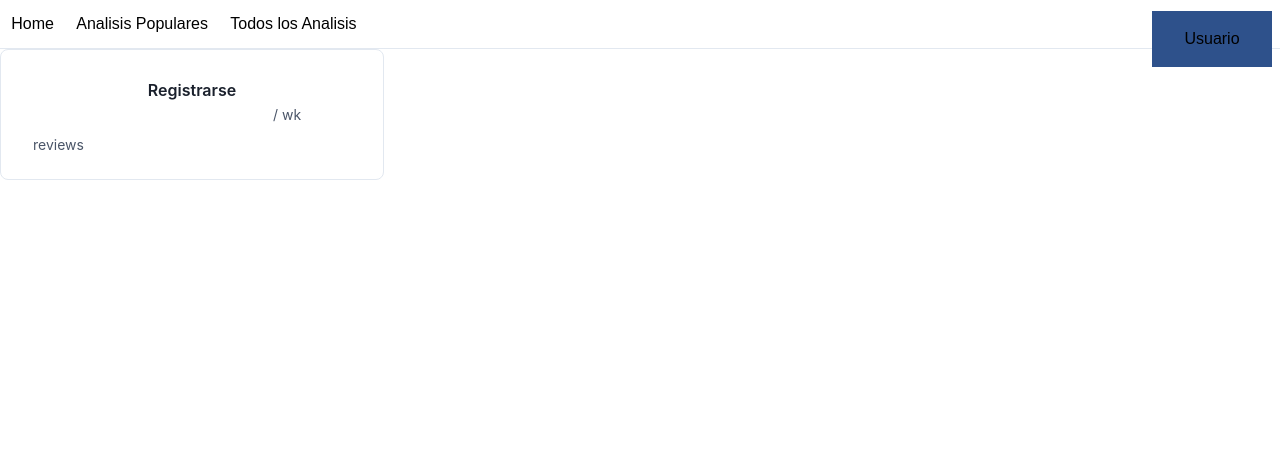
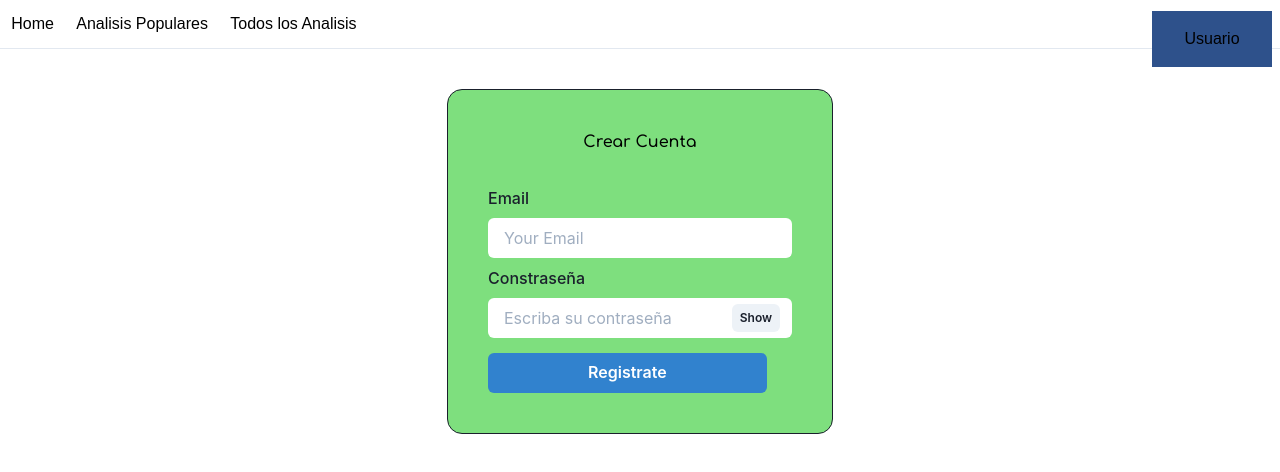
Before and after one commit to faxio/gestorDeNoticias, a React (Create React App) app in the folder frontend/: page /register in a window 1280 px wide. Shown: the top 472 px of the page. Built offline with nearby package versions, Linux system fonts and the light colour scheme.

Commit message:
register

```diff
--- a/frontend/public/index.html
+++ b/frontend/public/index.html
@@ -9,7 +9,9 @@
       name="description"
       content="Web site created using create-react-app"
     />
-    <link rel="apple-touch-icon" href="%PUBLIC_URL%/logo192.png" />
+    <link rel="preconnect" href="https://fonts.googleapis.com">
+    <link rel="preconnect" href="https://fonts.gstatic.com" crossorigin>
+    <link href="https://fonts.googleapis.com/css2?family=Comfortaa:wght@600;700&display=swap" rel="stylesheet">
     <!--
       manifest.json provides metadata used when your web app is installed on a
       user's mobile device or desktop. See https://developers.google.com/web/fundamentals/web-app-manifest/
--- a/frontend/src/index.css
+++ b/frontend/src/index.css
@@ -90,3 +90,15 @@
   border: none;
   width: 120px;
 }
+.forms{
+  background-color: rgb(126, 223, 126);
+  border-color: blue;
+  border: solid 1px;
+  border-radius: 15px;
+  text-transform: capitalize;
+}
+.textoP{
+  padding-bottom: 1.5em;
+  color: black;
+  font-family: 'Comfortaa', cursive;
+}
--- a/frontend/src/index.js
+++ b/frontend/src/index.js
@@ -2,7 +2,7 @@ import React from 'react';
 import ReactDOM from 'react-dom';
 import './index.css';
 import App from './App';
-import { ChakraProvider } from "@chakra-ui/react"
+
 
 ReactDOM.render(
   <React.StrictMode>
--- a/frontend/src/pages/Register.js
+++ b/frontend/src/pages/Register.js
@@ -1,9 +1,9 @@
 import React, {useState} from 'react'
-import {Box, Center} from "@chakra-ui/react"
-import {StarIcon} from "@chakra-ui/icons"
+import {Box,Stack, Heading, FormControl, Input, FormLabel, InputGroup,InputRightElement,Button, Text,Flex} from "@chakra-ui/react"
 
 const Register = () => {
-
+    const [show, setShow] = useState(false);
+    const handleClick = () => setShow(!show);
     const [datos, setDatos] = useState({
         email: "",
         password: "",
@@ -14,42 +14,72 @@ const Register = () => {
           [event.target.name]: event.target.value,
         });
       };
+      const enviarDatos = (event) => {
+        event.preventDefault();
+      };
+      const enviar = () =>{
+          console.log(datos)
+      }
 
       return (
-        <Box maxW="sm" borderWidth="1px" borderRadius="lg" overflow="hidden">
+        <>
+        <Box >
+          <Flex align="right" justify="center" p="10">
+            <Flex minHeight="2vh"  className="forms">
+              <Box
+                width="fit-content"
+                p="10"
+                maxWidth="50vh"
+                maxHeight="60vh"
+              >
+                <Box className="fondologin">
+                  <Stack onSubmit={enviarDatos}>
+                    <Text textAlign="center" className="textoP">Crear cuenta</Text>
 
-          <Box p="6">
-            <Box display="flex" alignItems="baseline">
-
-            </Box>
-
-            <Box
-              mt="1"
-              fontWeight="semibold"
-              as="h4"
-              lineHeight="tight"
-              isTruncated
-
-            >
-             <Center> Registrarse </Center>
-            </Box>
-
-            <Box>
-                    <input />
-              <Box as="span" color="gray.600" fontSize="sm">
-                / wk
+                    <FormControl>
+                      <FormLabel>Email</FormLabel>
+                      <Input
+                        onChange={handleInputChange}
+                        placeholder="Your Email"
+                        type="text"
+                        name="email"
+                        variant="black"
+                      />
+                    </FormControl>
+                    <FormControl>
+                      <FormLabel>Constraseña</FormLabel>
+                      <InputGroup>
+                        <Input
+                          onChange={handleInputChange}
+                          placeholder="Escriba su contraseña"
+                          name="password"
+                          type={show ? "text" : "password"}
+                          variant="black"
+                        />
+                        <InputRightElement width="4.5rem">
+                          <Button h="1.75rem" size="xs" onClick={handleClick}>
+                            {show ? "Hide" : "Show"}
+                          </Button>
+                        </InputRightElement>
+                      </InputGroup>
+                    </FormControl>
+                  </Stack>
+                  <Button
+                    px={100}
+                    type="submit"
+                    marginTop="15px"
+                    colorScheme="blue"
+                    onClick={enviar}
+                  >
+                    Registrate
+                  </Button>
+                </Box>
               </Box>
-            </Box>
-
-            <Box display="flex" mt="2" alignItems="center">
-
-              <Box as="span" ml="2" color="gray.600" fontSize="sm">
-                reviews
-              </Box>
-            </Box>
-          </Box>
+            </Flex>
+          </Flex>
         </Box>
+        </>
       )
-    }
+      }
 
 export default Register;
```
